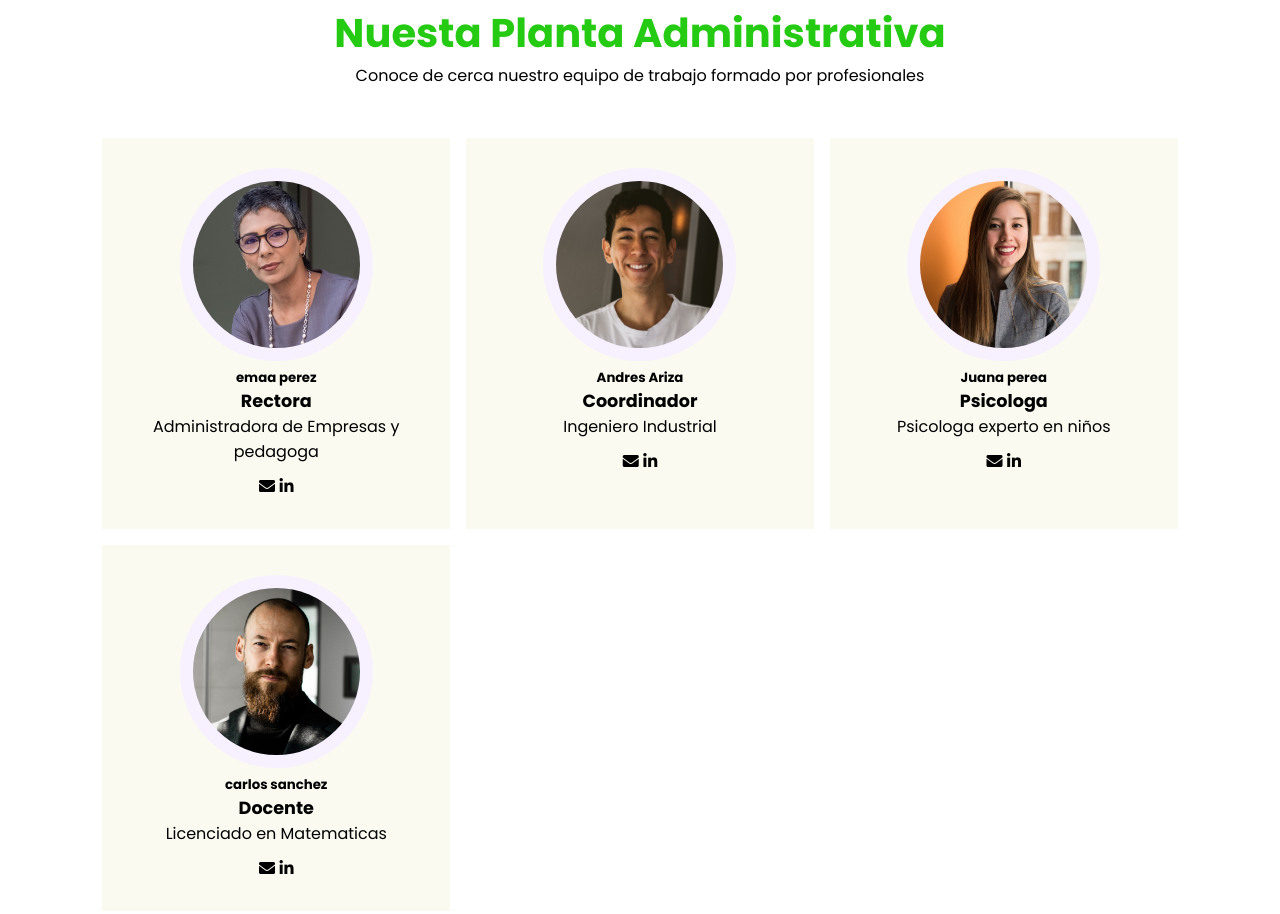
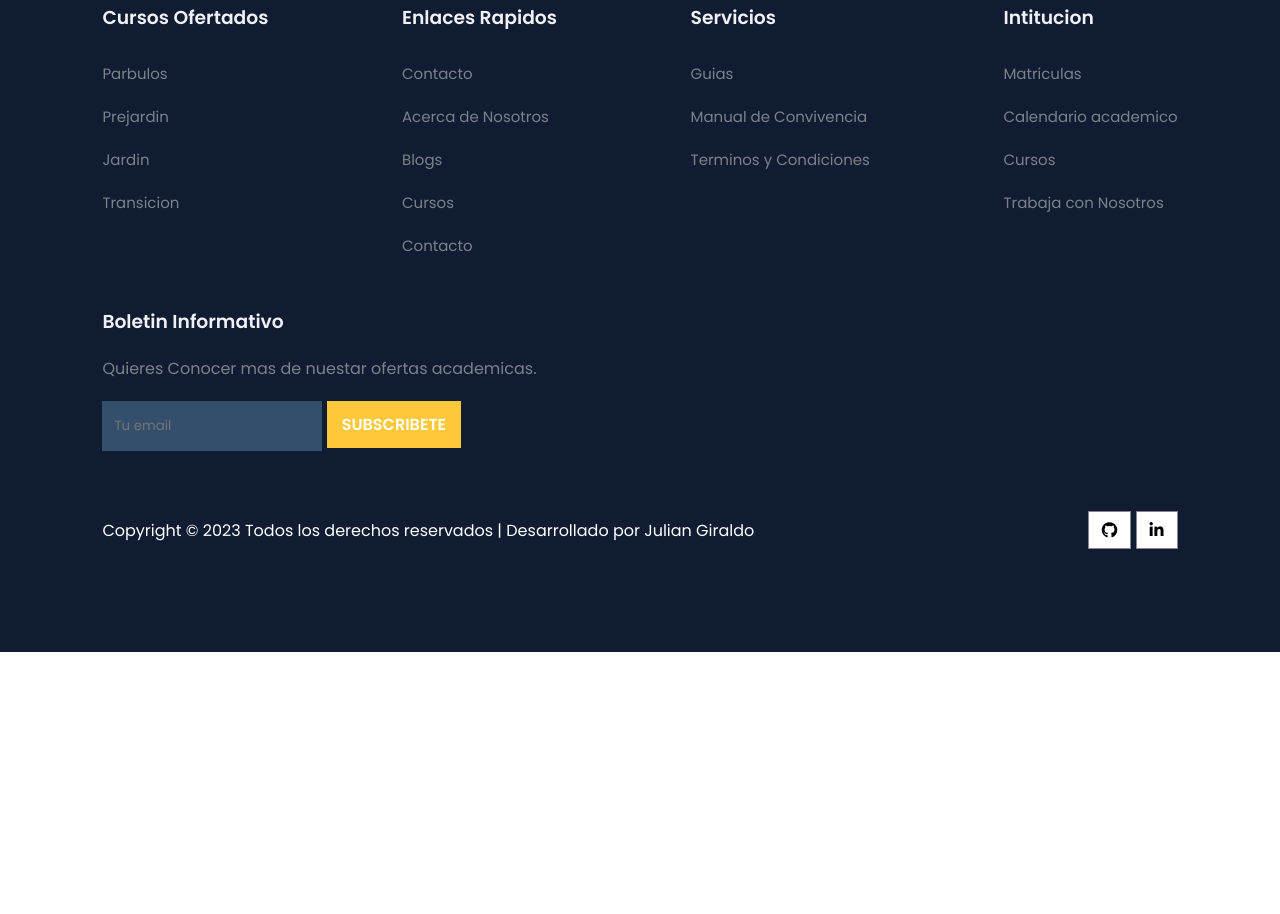
Before and after one commit to JulianGiraldoR/frontend-proyecto-sena-2023-mainV2, a plain HTML site: page index.html in a window 1280 px wide. Shown: the part 2953-3867 px from the top of the page. After the commit the page ends 3605 px from the top, so only its background shows below. Drawn offline with nearby package versions, Linux system fonts and the light colour scheme.

Commit message:
cambios 17 feb

```diff
--- a/index.html
+++ b/index.html
@@ -241,58 +241,6 @@
       </div>
     </section>
 
-    <!-- Profiles -->
-
-    <section id="experts">
-      <h1>Nuesta Planta Administrativa</h1>
-      <p>Conoce de cerca nuestro equipo de trabajo formado por profesionales</p>
-      <div class="expert-box">
-        <div class="profile">
-          <img src="images/pro4.webp" alt="" />
-          <h5>emaa perez</h5>
-          <h6>Rectora</h6>
-          <p>Administradora de Empresas y pedagoga</p>
-          <div class="pro-links">
-            <i class="fa fa-envelope"></i>
-            <i class="fab fa-linkedin-in"></i>
-          </div>
-        </div>
-
-        <div class="profile">
-          <img src="images/pro2.webp" alt="" />
-          <h5>Andres Ariza</h5>
-          <h6>Coordinador</h6>
-          <p>Ingeniero Industrial</p>
-          <div class="pro-links">
-            <i class="fa fa-envelope"></i>
-            <i class="fab fa-linkedin-in"></i>
-          </div>
-        </div>
-
-        <div class="profile">
-          <img src="images/pro1.webp" alt="" />
-          <h5>Juana perea</h5>
-          <h6>Psicologa</h6>
-          <p>Psicologa experto en niños</p>
-          <div class="pro-links">
-            <i class="fa fa-envelope"></i>
-            <i class="fab fa-linkedin-in"></i>
-          </div>
-        </div>
-
-        <div class="profile">
-          <img src="images/pro3.webp" alt="" />
-          <h5>carlos sanchez</h5>
-          <h6>Docente</h6>
-          <p>Licenciado en Matematicas</p>
-          <div class="pro-links">
-            <i class="fa fa-envelope"></i>
-            <i class="fab fa-linkedin-in"></i>
-          </div>
-        </div>
-      </div>
-    </section>
-
     <!-- Footer -->
     <footer>
       <div class="footer-col">
```
